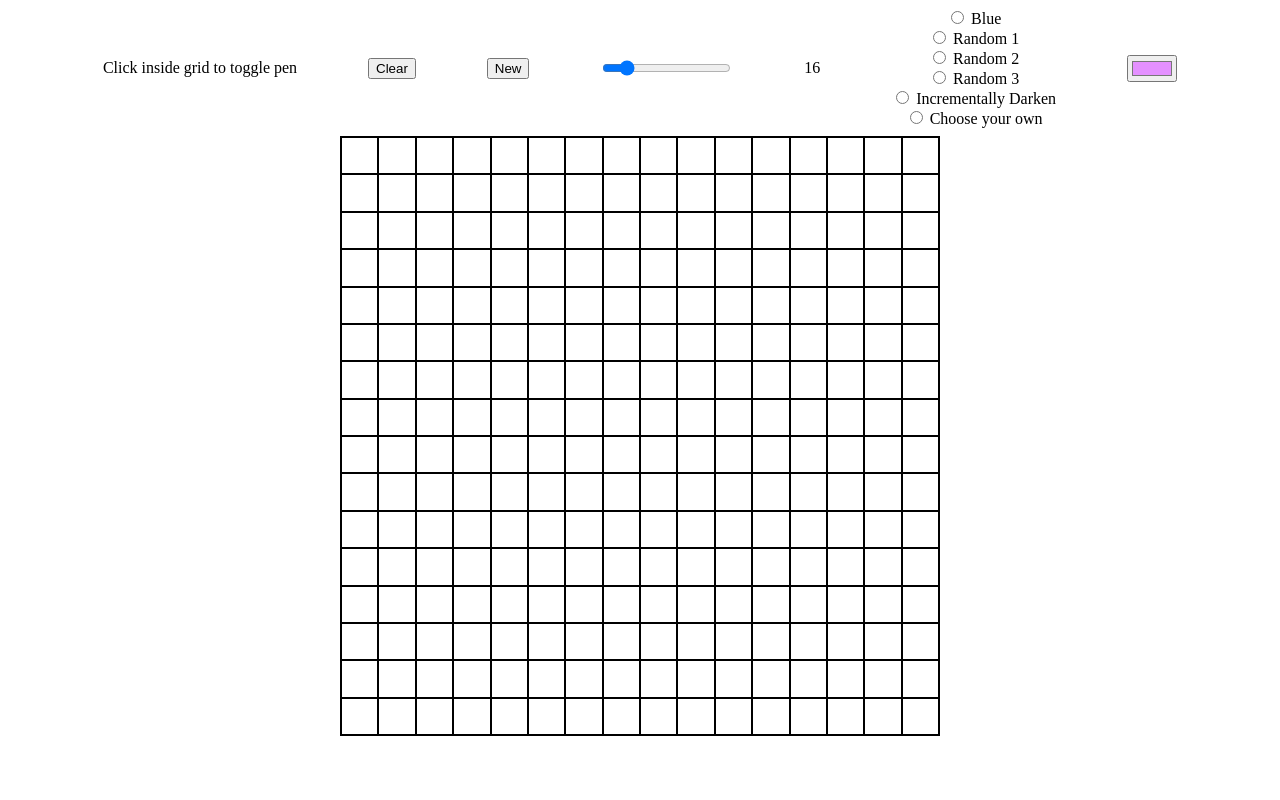
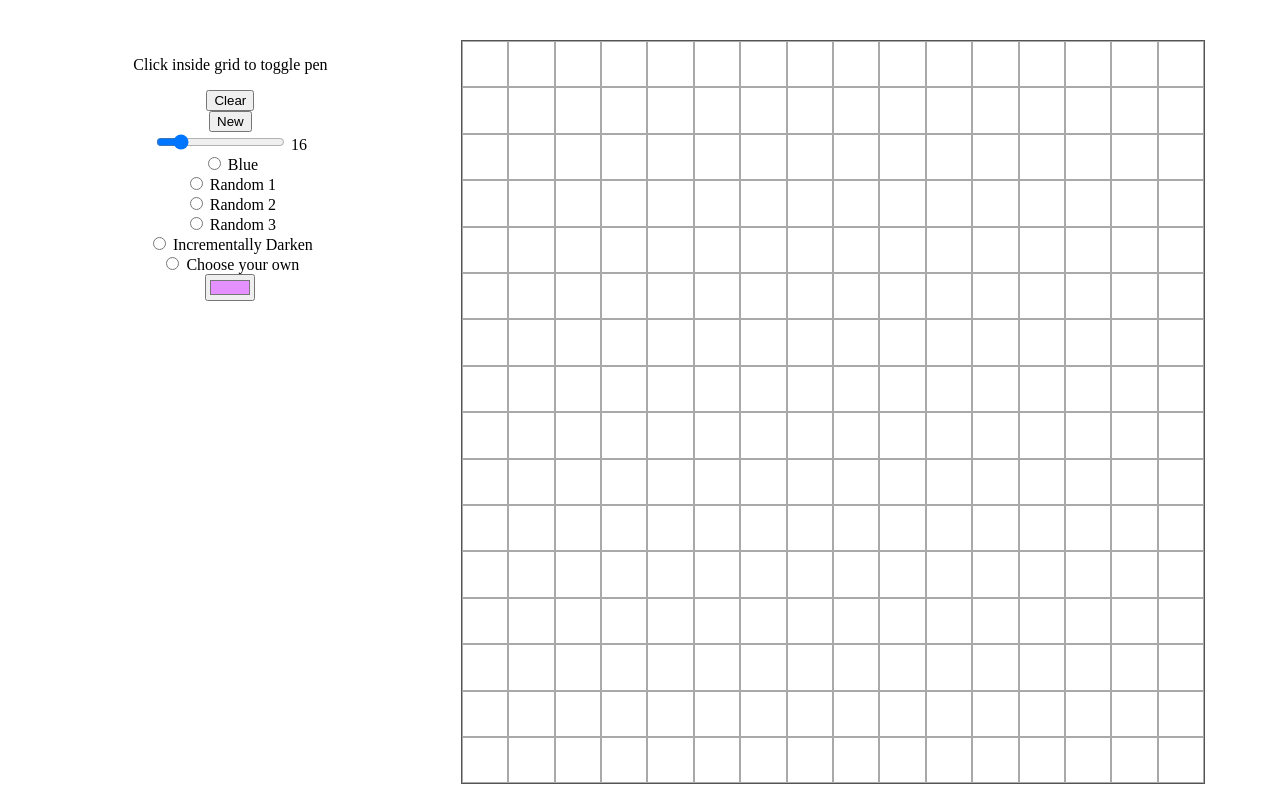
Before and after one commit to andrewjh271/etch-a-sketch, a plain HTML site: page index.html in a window 1280 px wide. Drawn offline with Linux system fonts and the light colour scheme.

Commit message:
Fixed bug with darken(e) function caused by discord between styles in .css and styles written in .js

```diff
--- a/index.html
+++ b/index.html
@@ -10,7 +10,10 @@
       <p>Click inside grid to toggle pen</p>
       <button id='clear'>Clear</button>
       <button id='new-grid'>New</button>
-      <input id='new-size' type='range' min='1' max='100' defaultValue='16'>
+      <div>
+        <input id='new-size' type='range' min='1' max='100' defaultValue='16'>
+        <label id='size-label' for='grid-size'></label>
+      </div>
       <form id='radio-buttons'>
         <input type='radio' name='color' value='0'>
         <label for='blue'>Blue</label><br>
--- a/script.js
+++ b/script.js
@@ -3,7 +3,7 @@ const controlsContainer = document.querySelector('#controls-container')
 let squaresPerSide = 16;
 let cell = [];
 let currentlyActive = false;
-let colorChoice = 0; //blue
+let colorChoice = 0; //default (shade of blue)
 let currentColor = [];
 
 createGrid(squaresPerSide);
@@ -17,6 +17,7 @@ function createGrid(squaresPerSide) {
   for(let i = 0; i<numberOfCells; i++) {
     cell[i] = document.createElement('div');
     cell[i].classList.add('cell');
+    cell[i].style = 'background-color: rgba(255, 255, 255, 1)';
     gridContainer.appendChild(cell[i]);
   }
 }
@@ -45,7 +46,6 @@ function togglePen() {
 function activatePen(e) {
   // e.target.classList.add('drawn');
   colorChoice = +colorButtons.color.value; //converts to number
-  console.log(colorChoice);
   switch(colorChoice) {
     case(0):
       currentColor = [19, 123, 214, 0.95];
@@ -101,7 +101,9 @@ function randomColor3() {
   return [red, green, blue, alpha];
 } //emphasizes green
 function darken(e) {
+  console.log(e.target.style);
   console.log(e.target.style.backgroundColor);
+  console.log('test');
   let colorString = e.target.style.backgroundColor;
   let red = (+(colorString.slice(colorString.indexOf('(')+1, colorString.indexOf(','))));
   colorString = colorString.slice(colorString.indexOf(' ')+1);
@@ -131,7 +133,7 @@ newGridButton.addEventListener('click', function() {
 
 function clear() {
   cell.forEach(item => {
-    item.style = 'background-color: white';
+    item.style = 'background-color: rgba(255, 255, 255, 1)';
     // item.classList.remove('drawn');
     // item.classList.add('white');
     displaySize.textContent = newSize.value;
@@ -144,9 +146,9 @@ function clear() {
 
 
 const colorButtons = document.querySelector('#radio-buttons');
-colorButtons.addEventListener('change', function(){
-  console.log(colorButtons.color.value)
-})
+// colorButtons.addEventListener('change', function(){
+//   console.log(colorButtons.color.value)
+// })
 
 const colorPicker = document.querySelector('#color-picker');
 colorPicker.addEventListener('change', function() {
@@ -157,9 +159,11 @@ colorPicker.value = '#e490ff';
 
 let newSize = document.querySelector('#new-size');
 newSize.value = 16;
-let displaySize = document.createElement('span');
-// controlsContainer.appendChild(displaySize);
-controlsContainer.insertBefore(displaySize, colorButtons);
+// let displaySize = document.createElement('span');
+// controlsLeft.appendChild(displaySize);
+// controlsContainer.insertBefore(displaySize, colorButtons);
+// displaySize.setAttribute('id', 'display-size');
+let displaySize = document.querySelector('#size-label');
 displaySize.textContent = newSize.value;
 newSize.addEventListener('mousemove', function() {
   // console.log(newSize.value);
--- a/style.css
+++ b/style.css
@@ -3,32 +3,39 @@ html, body {
 }
 #controls-container {
   display: flex;
+  float: left;
+  flex-direction: column;
   justify-content: space-evenly;
   align-items: center;
-  margin: 4vh;
-  box-sizing: border-box;
-  height: 9vh;
+  margin-right: 4vw;
+  margin-left: 4vw;
+  /* box-sizing: border-box; */
+  width: 28vw;
   text-align: center;
+  padding: 0;
+
 }
 #grid-container {
-  box-sizing: border-box;
+  /* float: right; */
+  margin-top: 5vh;
+  margin-right: 5vw;
+  /* box-sizing: border-box; */
   display: grid;
-  height: 75vh;
-  width: 75vh;
-  border: 1px black solid;
-  margin-left: auto;
-  margin-right: auto;
+  height: 58vw;
+  width: 58vw;
+  border: 1px rgba(0, 0, 0, 0.671) solid;
 }
 .cell {
   box-sizing: border-box;
-  border: 1px black solid;
+  border: 1px rgba(0, 0, 0, 0.336) solid;
+  background-color: rgba(255, 255, 255, 1);
 }
 .cell:hover {
   background-color: aquamarine !important;
 }
-.white {
-  background-color: white;
+#display-size {
+  display: inline;
 }
-.drawn {
-  background-color: blue;
+#new-size {
+  display: inline;
 }
```
